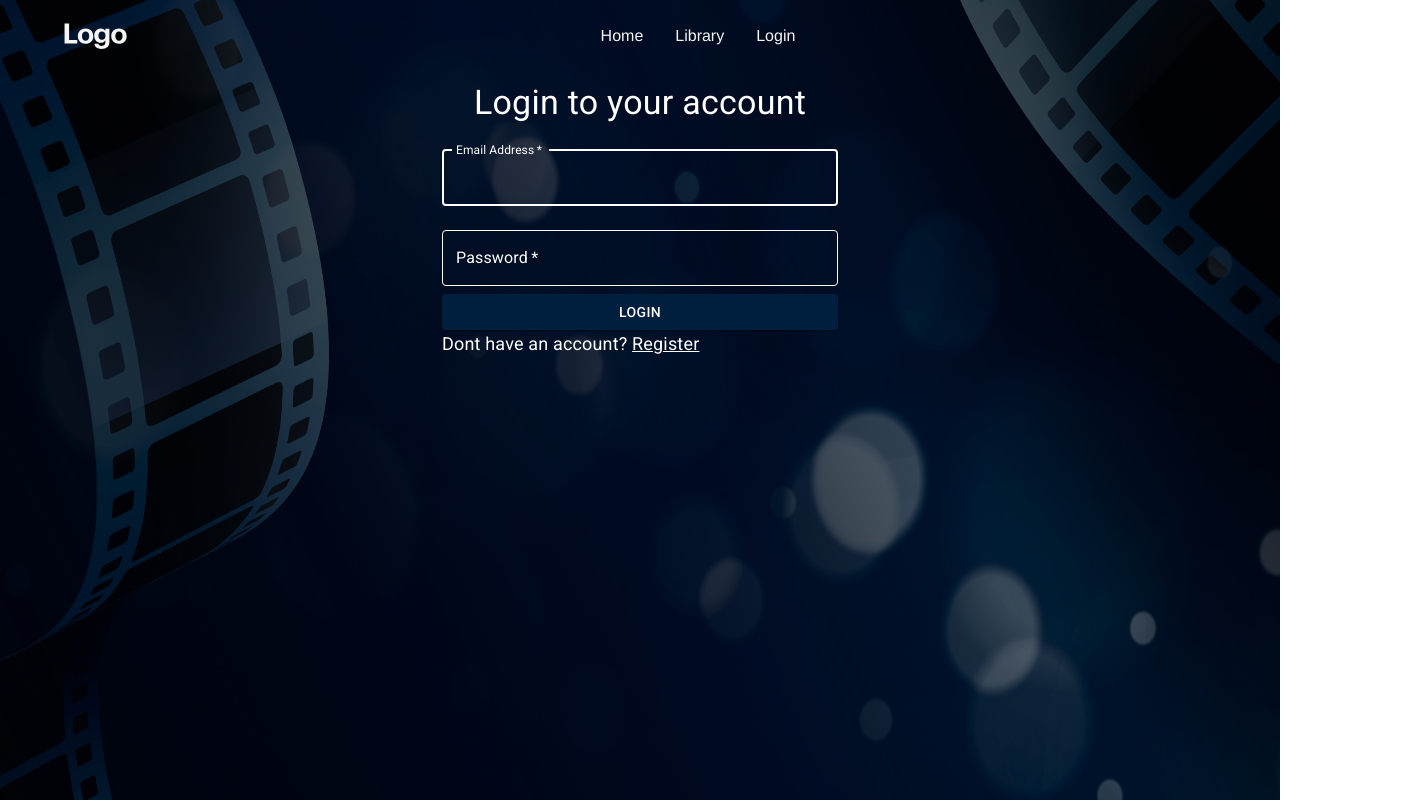
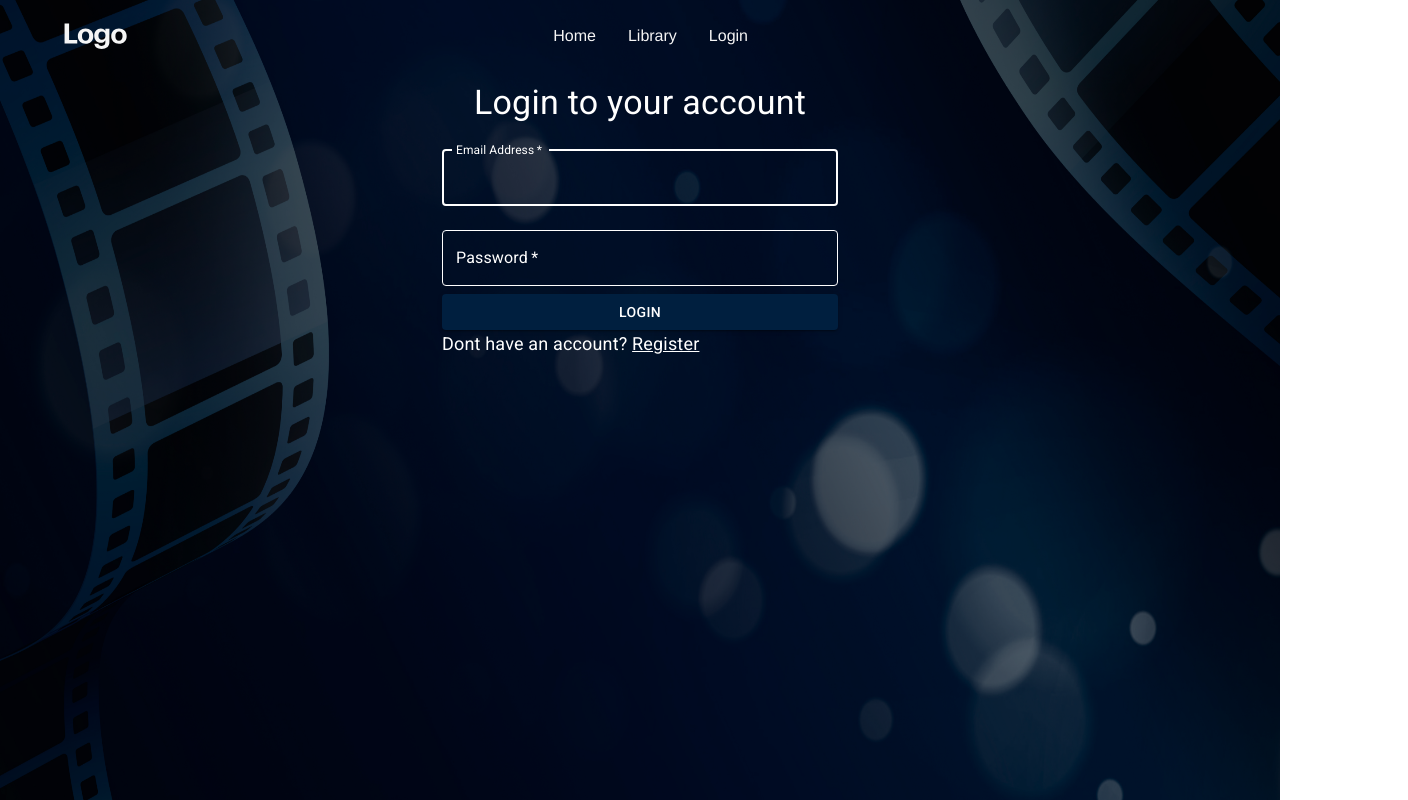
Before and after one commit to jmnorheim/Movi.com, a React (Vite) app in the folder frontend/: page /project2/login in a window 1280 px wide. Shown: the whole page, 1408 px wide, since content can reach past the window. Built offline with nearby package versions, Linux system fonts and the light colour scheme.

Commit message:
style: :lipstick: Sort of fix width exceeding 100vw-bug
Appplied styles to Navbar to make it not exceed 100vw. The worst has been fixed but you can still scroll a bit, so needs to be fixed.

#58

```diff
--- a/frontend/src/components/Navbar/Navbar.css
+++ b/frontend/src/components/Navbar/Navbar.css
@@ -26,16 +26,27 @@
   text-decoration: none;
   color: inherit;
 }  */
+body,
+html {
+  /* background-color: #d1e8e2; */
+  margin: 0; /* Removes default margins */
+  padding: 0;
+  max-width: 100vw;
+}
 
 .navbar {
+  box-sizing: border-box;
   display: flex;
+  overflow-x: hidden;
 
   align-items: center;
   height: 72px;
   /* justify-content: flex-end; */
   padding: 0px 64px;
+  /* margin-left: 64px; */
   position: relative;
   width: 100vw;
+  max-width: 100vw;
   /* background-color: red; */
   z-index: 1000;
 }
--- a/frontend/src/components/homePageHeader/HomePageHeader.css
+++ b/frontend/src/components/homePageHeader/HomePageHeader.css
@@ -1,9 +1,20 @@
+body,
+html {
+  /* background-color: #d1e8e2; */
+  margin: 0; /* Removes default margins */
+  padding: 0;
+  max-width: 100vw;
+}
+
 .headerContainer {
   background-color: #0a0a0a;
   height: 700px;
   overflow: hidden;
   width: 100vw;
+  box-sizing: border-box;
+  max-width: 100vw;
   margin-top: -72px;
+  overflow-x: hidden;
 }
 
 .headerContainer .overlap-group {
@@ -25,6 +36,7 @@
 }
 
 .headerContainer .IMG {
+  box-sizing: border-box;
   height: 700px;
   left: 132px;
   position: absolute;
--- a/frontend/src/components/movieContainerGrid/MovieContainerGrid.css
+++ b/frontend/src/components/movieContainerGrid/MovieContainerGrid.css
@@ -1,3 +1,10 @@
+body,
+html {
+  /* background-color: #d1e8e2; */
+  margin: 0; /* Removes default margins */
+  max-width: 100vw;
+}
+
 .MovieContainerGrid {
   display: grid;
   grid-template-columns: repeat(auto-fill, minmax(250px, 1fr));
--- a/frontend/src/pages/HomePage/HomePage.css
+++ b/frontend/src/pages/HomePage/HomePage.css
@@ -4,6 +4,7 @@ html {
   margin: 0; /* Removes default margins */
   height: 100%; /* Ensures that html and body cover the full viewport height */
   width: 100%; /* Ensures that html and body cover the full viewport width */
+  max-width: 100vw;
 }
 
 .homePageContainer {
```
